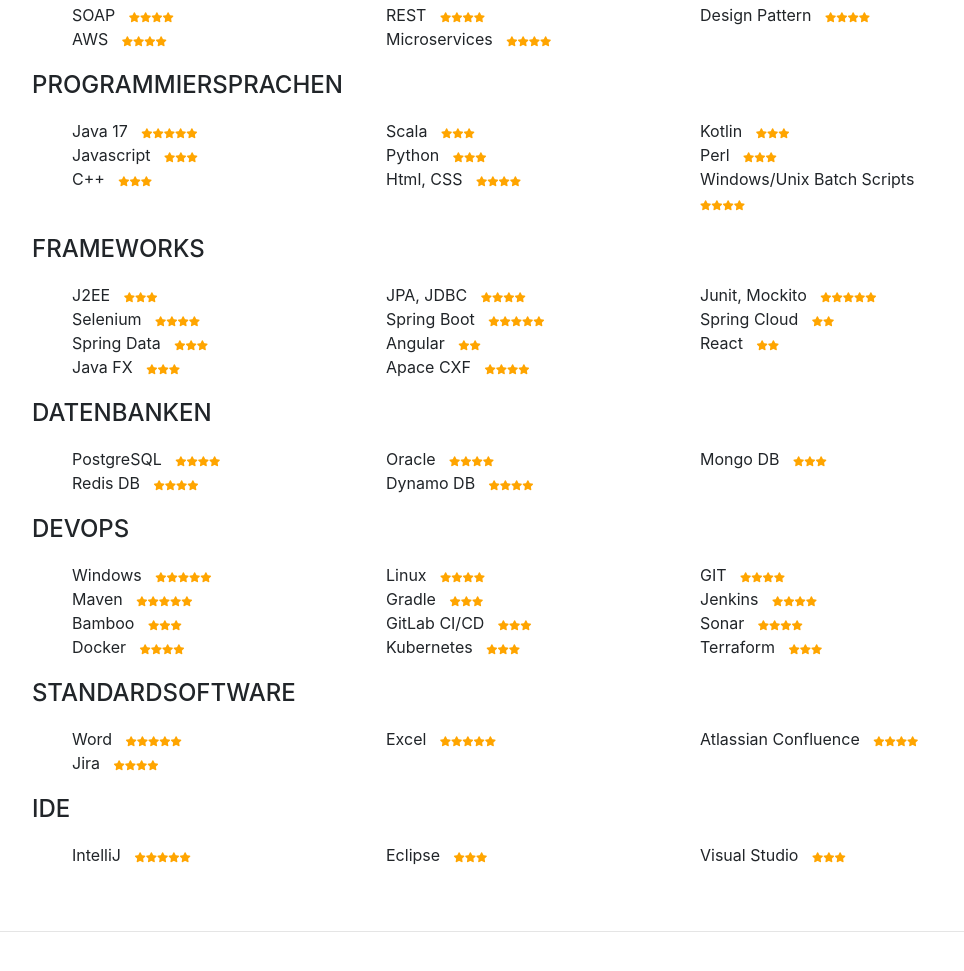
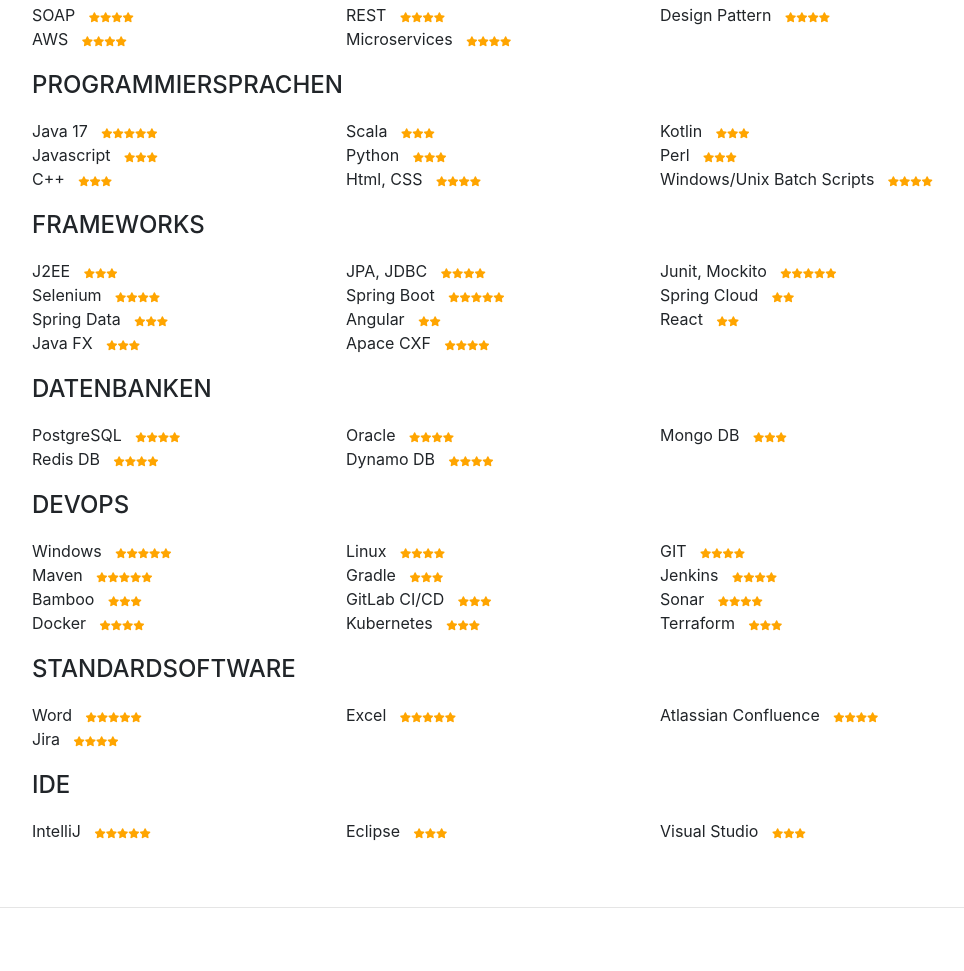
Before and after one commit to nasahl/website-nasahl, a website with bundled scripts: page index.html in a window 1280 px wide. Shown: the part 7574-8545 px from the top of the page, without its empty margins (288-1252 px from the left). Built offline with nearby package versions, Linux system fonts and the light colour scheme; a web font is replaced by a local one.

Commit message:
Add responsive skill matrix

```diff
--- a/index.html
+++ b/index.html
@@ -15,10 +15,6 @@
         gtag('js', new Date());
         gtag('config', 'UA-129519722-1');
 
-
-
-
-
     </script>
 
 
@@ -28,8 +24,8 @@
     <meta name="author" content="Christof Nasahl">
     <meta name="keywords"
           content="Nasahl, Softwareentwicklung, Softwareentwickler, Programmieren, Software architect, Java, J2EE,
-          Kotlin, Maven, Git, JBoss, Spring
-          Freelancer, Freiberufler, Software developer, Agile, Scrum, AWS, Cloud, Test automation">
+          Kotlin, Maven, Git, JBoss, Spring, AWS, Cloud, Microservices, Testautomation,
+          Freelancer, Freiberufler, Software developer, Agile, Scrum">
 
     <title>Christof Nasahl</title>
 
@@ -42,7 +38,7 @@
     <link href="vendor/fontawesome-free/css/all.min.css" rel="stylesheet">
 
     <!-- Custom styles for this template -->
-    <link href="css/resume.min.css" rel="stylesheet">
+    <link href="css/resume001.min.css" rel="stylesheet">
 
     <link rel="icon" type="image/png" href="nasahl-icon.png">
 
@@ -451,197 +447,132 @@
             <div class="subheading mb-3">Technologien, Programmieransätze</div>
 
             <div class="row">
-                <div class="col">
-                    <ul class="fa-ul mb-0">
-                        <li>SOAP &nbsp;&nbsp;<span class = "fa my-star-4"></span></li>
-                        <li>AWS &nbsp;&nbsp;<span class = "fa my-star-4"></span></li>
-                    </ul>
+                <div class="col-xl-4">SOAP &nbsp;&nbsp;<span class = "fa my-star-4"></span></div>
+                <div class="col-xl-4">REST &nbsp;&nbsp;<span class = "fa my-star-4"></span></div>
+                <div class="col-xl-4">Design Pattern &nbsp;&nbsp;<span class = "fa my-star-4"></span></div>
             </div>
 
-                <div class="col">
-                    <ul class="fa-ul mb-0">
-                        <li>REST &nbsp;&nbsp;<span class = "fa my-star-4"></span></li>
-                        <li>Microservices &nbsp;&nbsp;<span class = "fa my-star-4"></span></li>
-                    </ul>
+            <div class="row">
+                <div class="col-xl-4">AWS &nbsp;&nbsp;<span class = "fa my-star-4"></span></div>
+                <div class="col-xl-4">Microservices &nbsp;&nbsp;<span class = "fa my-star-4"></span></div>
             </div>
 
-                <div class="col">
-                    <ul class="fa-ul mb-0">
-                        <li>Design Pattern &nbsp;&nbsp;<span class = "fa my-star-4"></span></li>
-                    </ul>
-                </div>
-
-            </div>
             <p></p>
 
             <div class="subheading mb-3">Programmiersprachen</div>
 
             <div class="row">
-                <div class="col">
-                    <ul class="fa-ul mb-0">
-                        <li>Java 17 &nbsp;&nbsp;<span class = "fa my-star-5"></span></li>
-                        <li>Javascript &nbsp;&nbsp;<span class = "fa my-star-3"></span></li>
-                        <li>C++ &nbsp;&nbsp;<span class = "fa my-star-3"></span></li>
-                    </ul>
+                <div class="col-xl-4">Java 17 &nbsp;&nbsp;<span class = "fa my-star-5"></span></div>
+                <div class="col-xl-4">Scala &nbsp;&nbsp;<span class = "fa my-star-3"></span></div>
+                <div class="col-xl-4">Kotlin &nbsp;&nbsp;<span class = "fa my-star-3"></span></div>
             </div>
 
-                <div class="col">
-                    <ul class="fa-ul mb-0">
-                        <li>Scala &nbsp;&nbsp;<span class = "fa my-star-3"></span></li>
-                        <li>Python &nbsp;&nbsp;<span class = "fa my-star-3"></span></li>
-                        <li>Html, CSS &nbsp;&nbsp;<span class = "fa my-star-4"></span></li>
-                    </ul>
+            <div class="row">
+                <div class="col-xl-4">Javascript &nbsp;&nbsp;<span class = "fa my-star-3"></span></div>
+                <div class="col-xl-4">Python &nbsp;&nbsp;<span class = "fa my-star-3"></span></div>
+                <div class="col-xl-4">Perl &nbsp;&nbsp;<span class = "fa my-star-3"></span></div>
             </div>
 
-                <div class="col">
-                    <ul class="fa-ul mb-0">
-                        <li>Kotlin &nbsp;&nbsp;<span class = "fa my-star-3"></span></li>
-                        <li>Perl &nbsp;&nbsp;<span class = "fa my-star-3"></span></li>
-                        <li>Windows/Unix Batch Scripts &nbsp;&nbsp;<span class = "fa my-star-4"></span></li>
-                    </ul>
+            <div class="row">
+                <div class="col-xl-4">C++ &nbsp;&nbsp;<span class = "fa my-star-3"></span></div>
+                <div class="col-xl-4">Html, CSS &nbsp;&nbsp;<span class = "fa my-star-4"></span></div>
+                <div class="col-xl-4">Windows/Unix Batch Scripts &nbsp;&nbsp;<span class = "fa my-star-4"></span></div>
             </div>
 
-            </div>
             <p></p>
 
             <div class="subheading mb-3">Frameworks</div>
 
             <div class="row">
-                <div class="col">
-                    <ul class="fa-ul mb-0">
-                        <li>J2EE &nbsp;&nbsp;<span class = "fa my-star-3"></span></li>
-                        <li>Selenium &nbsp;&nbsp;<span class = "fa my-star-4"></span></li>
-                        <li>Spring Data &nbsp;&nbsp;<span class = "fa my-star-3"></span></li>
-                        <li>Java FX &nbsp;&nbsp;<span class = "fa my-star-3"></span></li>
-                    </ul>
+                <div class="col-xl-4">J2EE &nbsp;&nbsp;<span class = "fa my-star-3"></span></div>
+                <div class="col-xl-4">JPA, JDBC &nbsp;&nbsp;<span class = "fa my-star-4"></span></div>
+                <div class="col-xl-4">Junit, Mockito &nbsp;&nbsp;<span class = "fa my-star-5"></span></div>
             </div>
 
-                <div class="col">
-                    <ul class="fa-ul mb-0">
-                        <li>JPA, JDBC &nbsp;&nbsp;<span class = "fa my-star-4"></span></li>
-                        <li>Spring Boot &nbsp;&nbsp;<span class = "fa my-star-5"></span></li>
-                        <li>Angular &nbsp;&nbsp;<span class = "fa my-star-2"></span></li>
-                        <li>Apace CXF &nbsp;&nbsp;<span class = "fa my-star-4"></span></li>
-                    </ul>
+            <div class="row">
+                <div class="col-xl-4">Selenium &nbsp;&nbsp;<span class = "fa my-star-4"></span></div>
+                <div class="col-xl-4">Spring Boot &nbsp;&nbsp;<span class = "fa my-star-5"></span></div>
+                <div class="col-xl-4">Spring Cloud &nbsp;&nbsp;<span class = "fa my-star-2"></span></div>
             </div>
 
-                <div class="col">
-                    <ul class="fa-ul mb-0">
-                        <li>Junit, Mockito &nbsp;&nbsp;<span class = "fa my-star-5"></span></li>
-                        <li>Spring Cloud &nbsp;&nbsp;<span class = "fa my-star-2"></span></li>
-                        <li>React &nbsp;&nbsp;<span class = "fa my-star-2"></span></li>
-                    </ul>
+            <div class="row">
+                <div class="col-xl-4">Spring Data &nbsp;&nbsp;<span class = "fa my-star-3"></span></div>
+                <div class="col-xl-4">Angular &nbsp;&nbsp;<span class = "fa my-star-2"></span></div>
+                <div class="col-xl-4">React &nbsp;&nbsp;<span class = "fa my-star-2"></span></div>
             </div>
 
+            <div class="row">
+                <div class="col-xl-4">Java FX &nbsp;&nbsp;<span class = "fa my-star-3"></span></div>
+                <div class="col-xl-4">Apace CXF &nbsp;&nbsp;<span class = "fa my-star-4"></span></div>
             </div>
+
             <p></p>
 
             <div class="subheading mb-3">Datenbanken</div>
 
             <div class="row">
-                <div class="col">
-                    <ul class="fa-ul mb-0">
-                        <li>PostgreSQL &nbsp;&nbsp;<span class = "fa my-star-4"></span></li>
-                        <li>Redis DB &nbsp;&nbsp;<span class = "fa my-star-4"></span></li>
-                    </ul>
+                <div class="col-xl-4">PostgreSQL &nbsp;&nbsp;<span class = "fa my-star-4"></span></div>
+                <div class="col-xl-4">Oracle &nbsp;&nbsp;<span class = "fa my-star-4"></span></div>
+                <div class="col-xl-4">Mongo DB &nbsp;&nbsp;<span class = "fa my-star-3"></span></div>
             </div>
 
-                <div class="col">
-                    <ul class="fa-ul mb-0">
-                        <li>Oracle &nbsp;&nbsp;<span class = "fa my-star-4"></span></li>
-                        <li>Dynamo DB &nbsp;&nbsp;<span class = "fa my-star-4"></span></li>
-                    </ul>
+            <div class="row">
+                <div class="col-xl-4">Redis DB &nbsp;&nbsp;<span class = "fa my-star-4"></span></div>
+                <div class="col-xl-4">Dynamo DB &nbsp;&nbsp;<span class = "fa my-star-4"></span></div>
             </div>
 
-                <div class="col">
-                    <ul class="fa-ul mb-0">
-                        <li>Mongo DB &nbsp;&nbsp;<span class = "fa my-star-3"></span></li>
-                    </ul>
-                </div>
-
-            </div>
             <p></p>
 
             <div class="subheading mb-3">DevOps</div>
 
             <div class="row">
-                <div class="col">
-                    <ul class="fa-ul mb-0">
-                        <li>Windows &nbsp;&nbsp;<span class = "fa my-star-5"></span></li>
-                        <li>Maven &nbsp;&nbsp;<span class = "fa my-star-5"></span></li>
-                        <li>Bamboo &nbsp;&nbsp;<span class = "fa my-star-3"></span></li>
-                        <li>Docker &nbsp;&nbsp;<span class = "fa my-star-4"></span></li>
-                    </ul>
+                <div class="col-xl-4">Windows &nbsp;&nbsp;<span class = "fa my-star-5"></span></div>
+                <div class="col-xl-4">Linux &nbsp;&nbsp;<span class = "fa my-star-4"></span></div>
+                <div class="col-xl-4">GIT &nbsp;&nbsp;<span class = "fa my-star-4"></span></div>
             </div>
 
-                <div class="col">
-                    <ul class="fa-ul mb-0">
-                        <li>Linux &nbsp;&nbsp;<span class = "fa my-star-4"></span></li>
-                        <li>Gradle &nbsp;&nbsp;<span class = "fa my-star-3"></span></li>
-                        <li>GitLab CI/CD &nbsp;&nbsp;<span class = "fa my-star-3"></span></li>
-                        <li>Kubernetes &nbsp;&nbsp;<span class = "fa my-star-3"></span></li>
-                    </ul>
+            <div class="row">
+                <div class="col-xl-4">Maven &nbsp;&nbsp;<span class = "fa my-star-5"></span></div>
+                <div class="col-xl-4">Gradle &nbsp;&nbsp;<span class = "fa my-star-3"></span></div>
+                <div class="col-xl-4">Jenkins &nbsp;&nbsp;<span class = "fa my-star-4"></span></div>
             </div>
 
-                <div class="col">
-                    <ul class="fa-ul mb-0">
-                        <li>GIT &nbsp;&nbsp;<span class = "fa my-star-4"></span></li>
-                        <li>Jenkins &nbsp;&nbsp;<span class = "fa my-star-4"></span></li>
-                        <li>Sonar &nbsp;&nbsp;<span class = "fa my-star-4"></span></li>
-                        <li>Terraform &nbsp;&nbsp;<span class = "fa my-star-3"></span></li>
-                    </ul>
+            <div class="row">
+                <div class="col-xl-4">Bamboo &nbsp;&nbsp;<span class = "fa my-star-3"></span></div>
+                <div class="col-xl-4">GitLab CI/CD &nbsp;&nbsp;<span class = "fa my-star-3"></span></div>
+                <div class="col-xl-4">Sonar &nbsp;&nbsp;<span class = "fa my-star-4"></span></div>
             </div>
 
+            <div class="row">
+                <div class="col-xl-4">Docker &nbsp;&nbsp;<span class = "fa my-star-4"></span></div>
+                <div class="col-xl-4">Kubernetes &nbsp;&nbsp;<span class = "fa my-star-3"></span></div>
+                <div class="col-xl-4">Terraform &nbsp;&nbsp;<span class = "fa my-star-3"></span></div>
             </div>
+
             <p></p>
 
             <div class="subheading mb-3">Standardsoftware</div>
 
             <div class="row">
-                <div class="col">
-                    <ul class="fa-ul mb-0">
-                        <li>Word &nbsp;&nbsp;<span class = "fa my-star-5"></span></li>
-                        <li>Jira &nbsp;&nbsp;<span class = "fa my-star-4"></span></li>
-                    </ul>
+                <div class="col-xl-4">Word &nbsp;&nbsp;<span class = "fa my-star-5"></span></div>
+                <div class="col-xl-4">Excel &nbsp;&nbsp;<span class = "fa my-star-5"></span></div>
+                <div class="col-xl-4">Atlassian Confluence &nbsp;&nbsp;<span class = "fa my-star-4"></span></div>
             </div>
 
-                <div class="col">
-                    <ul class="fa-ul mb-0">
-                        <li>Excel &nbsp;&nbsp;<span class = "fa my-star-5"></span></li>
-                    </ul>
+            <div class="row">
+                <div class="col-xl-4">Jira &nbsp;&nbsp;<span class = "fa my-star-4"></span></div>
             </div>
 
-                <div class="col">
-                    <ul class="fa-ul mb-0">
-                        <li>Atlassian Confluence &nbsp;&nbsp;<span class = "fa my-star-4"></span></li>
-                    </ul>
-                </div>
-
-            </div>
             <p></p>
 
             <div class="subheading mb-3">IDE</div>
 
             <div class="row">
-                <div class="col">
-                    <ul class="fa-ul mb-0">
-                        <li>IntelliJ &nbsp;&nbsp;<span class = "fa my-star-5"></span></li>
-                    </ul>
+                <div class="col-xl-4">IntelliJ &nbsp;&nbsp;<span class = "fa my-star-5"></span></div>
+                <div class="col-xl-4">Eclipse &nbsp;&nbsp;<span class = "fa my-star-3"></span></div>
+                <div class="col-xl-4">Visual Studio &nbsp;&nbsp;<span class = "fa my-star-3"></span></div>
             </div>
 
-                <div class="col">
-                    <ul class="fa-ul mb-0">
-                        <li>Eclipse &nbsp;&nbsp;<span class = "fa my-star-3"></span></li>
-                    </ul>
-                </div>
-
-                <div class="col">
-                    <ul class="fa-ul mb-0">
-                        <li>Visual Studio &nbsp;&nbsp;<span class = "fa my-star-3"></span></li>
-                    </ul>
-                </div>
-
-            </div>
             <p></p>
 
             <!-- Skill content - End -->
```
Also changed, not shown: css/resume001.css (renamed from css/resume.css), css/resume001.min.css (renamed from css/resume.min.css), skills/README.md, skills/SkillGenerator/.run/Main.run.xml (added), 6 other files. Lines whose indentation alone changed are shown as unchanged.
